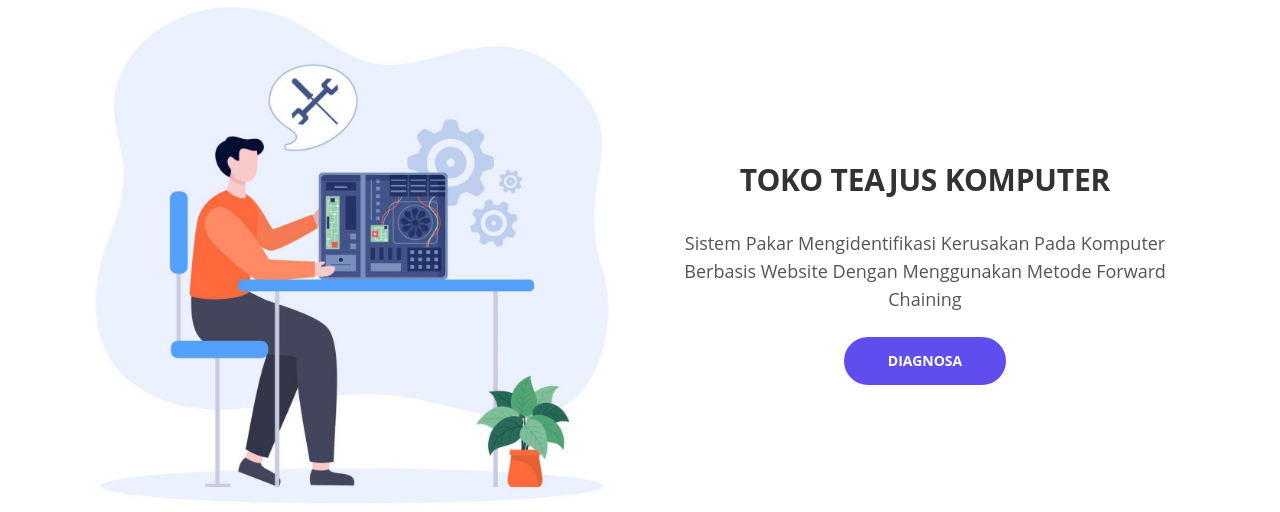
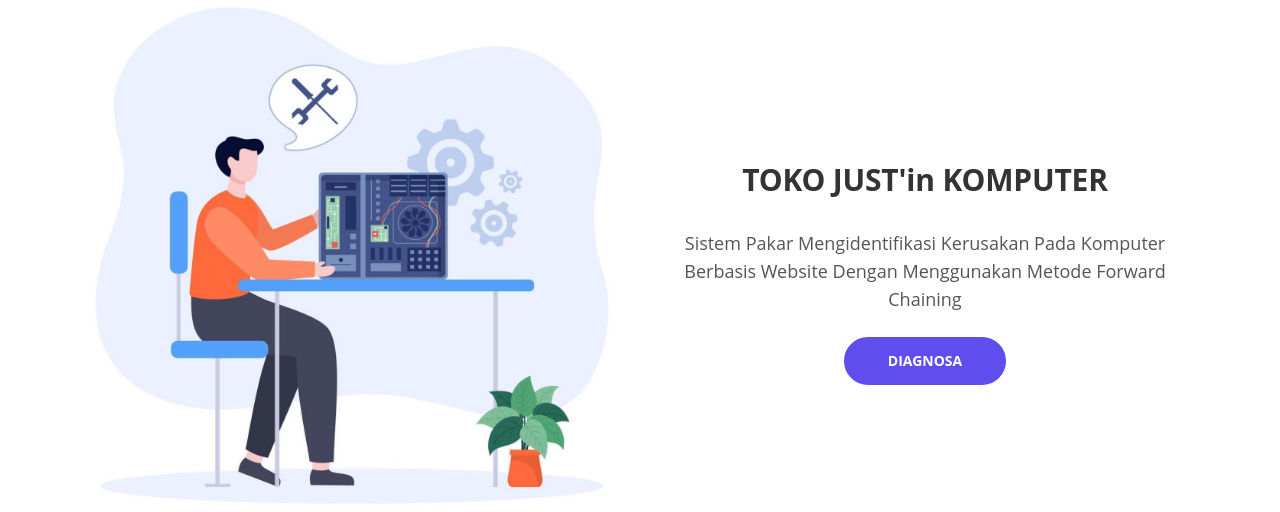
Before and after one commit to Ararii/Apps, a PHP site: page / in a window 1280 px wide. Shown: the part 131-643 px from the top of the page. Run offline with PHP 8.4, Linux system fonts and the light colour scheme; data that the repository does not hold is empty.

Commit message:
Update index.php

```diff
--- a/app/index.php
+++ b/app/index.php
@@ -21,7 +21,7 @@
         <div class="col-md-6"><br><br><br><br><br><br>
 
             <div class="text-container">
-                <h1 style="font-size : 30px" class="text-center mb-4">TOKO TEAJUS KOMPUTER</h1>
+                <h1 style="font-size : 30px" class="text-center mb-4">TOKO JUST'in KOMPUTER</h1>
                 <p class="p-large text-center mb-4">Sistem Pakar Mengidentifikasi Kerusakan Pada Komputer <br> Berbasis Website Dengan Menggunakan Metode Forward Chaining</p>
                 <div class="row justify-content-center">
                     <a class="btn-solid-lg page-scroll" href="diagnosa.php">DIAGNOSA</a>
```
